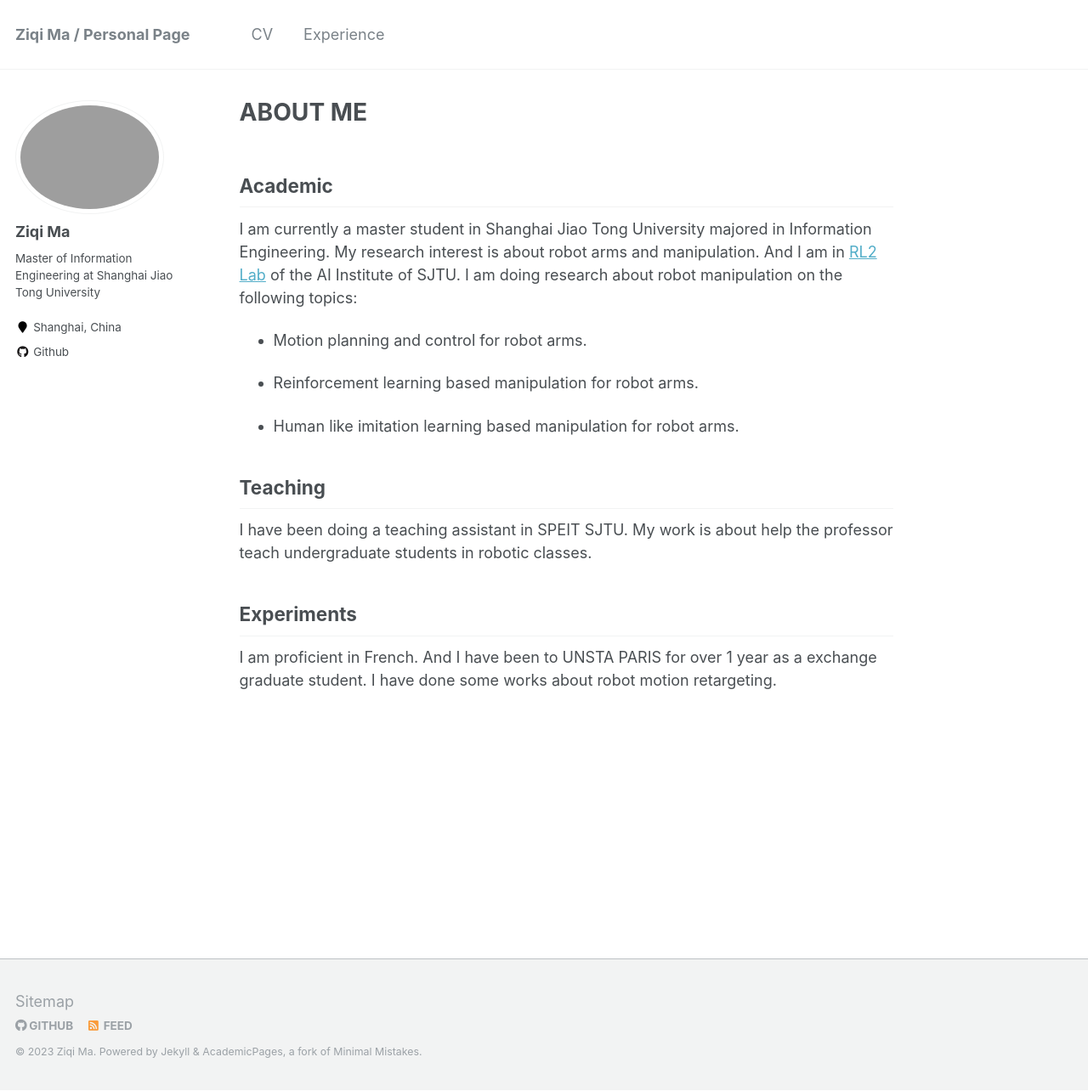
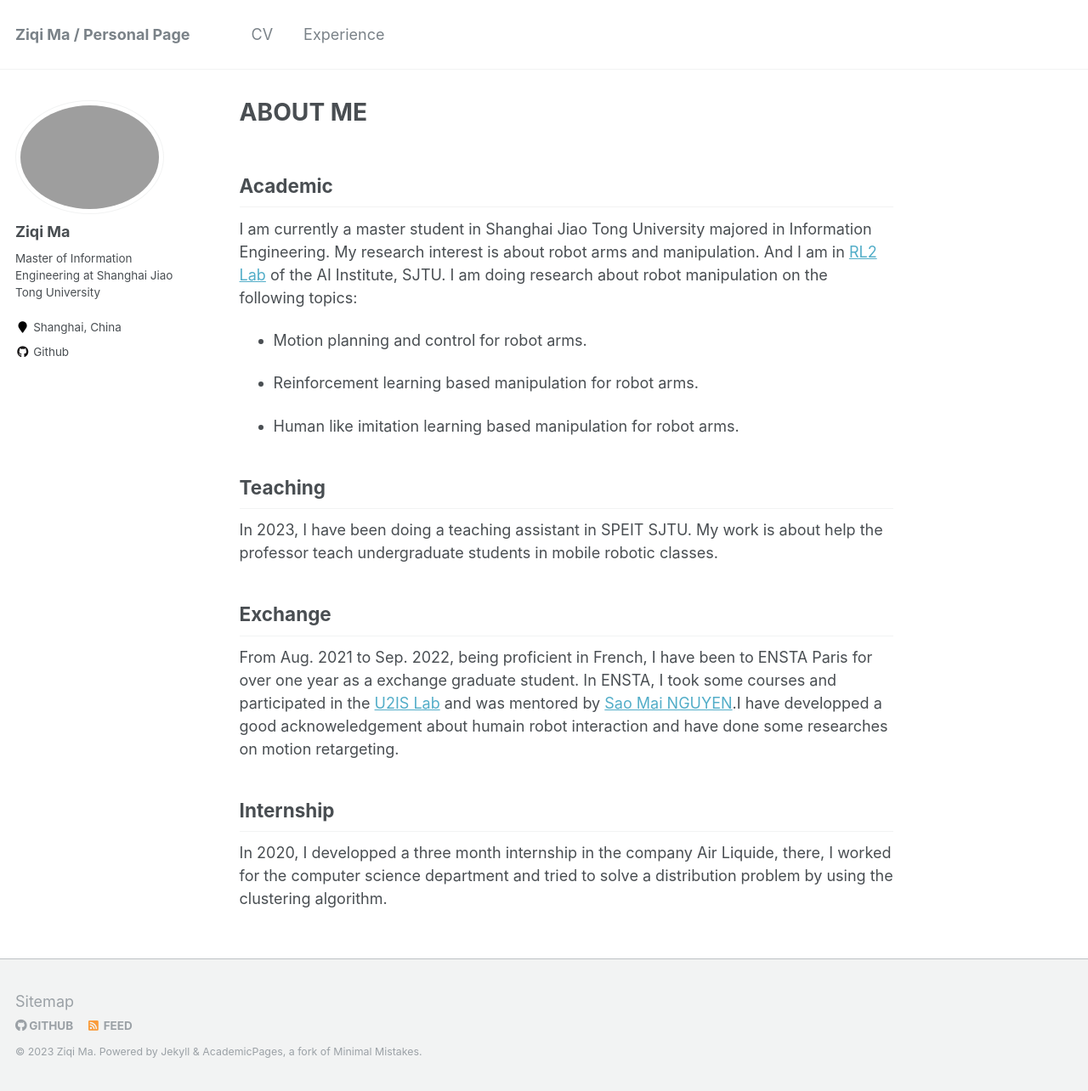
Before and after one commit to GuoyuloveSunshine/GuoyuloveSunshine.github.io, a Jekyll site: the page built from _pages/about.md, in a window 1280 px wide and 1284 px high. Shown: the whole window at 85% size. Built offline with Jekyll 4.4.1, drawn with Linux system fonts in a browser that asks for light colours.

Commit message:
add resume

```diff
--- a/_pages/about.md
+++ b/_pages/about.md
@@ -10,7 +10,7 @@ redirect_from:
 
 ## Academic
 
-I am currently a master student in Shanghai Jiao Tong University majored in Information Engineering. My research interest is about robot arms and manipulation. And I am in [RL2 Lab](https://gaoyue.sjtu.edu.cn) of the AI Institute of SJTU. I am doing research about robot manipulation on the following topics:
+I am currently a master student in Shanghai Jiao Tong University majored in Information Engineering. My research interest is about robot arms and manipulation. And I am in [RL2 Lab](https://gaoyue.sjtu.edu.cn) of the AI Institute, SJTU. I am doing research about robot manipulation on the following topics:
 
 - Motion planning and control for robot arms.
 
@@ -20,8 +20,11 @@ I am currently a master student in Shanghai Jiao Tong University majored in Info
 
 ## Teaching
 
-I have been doing a teaching assistant in SPEIT SJTU. My work is about help the professor teach undergraduate students in robotic classes.
+In 2023, I have been doing a teaching assistant in SPEIT SJTU. My work is about help the professor teach undergraduate students in mobile robotic classes.
 
-## Experiments
+## Exchange
 
-I am proficient in French. And I have been to UNSTA PARIS for over 1 year as a exchange graduate student. I have done some works about robot motion retargeting.
+From Aug. 2021 to Sep. 2022, being proficient in French, I have been to ENSTA Paris for over one year as a exchange graduate student. In ENSTA, I took some courses and participated in the [U2IS Lab](http://u2is.ensta-paris.fr/index.php?lang=en) and was mentored by [Sao Mai NGUYEN](http://nguyensmai.free.fr/Home.html).I have developped a good acknoweledgement about humain robot interaction and have done some researches on motion retargeting.
+
+## Internship
+In 2020, I developped a three month internship in the company Air Liquide, there, I worked for the computer science department and tried to solve a distribution problem by using the clustering algorithm.
```
